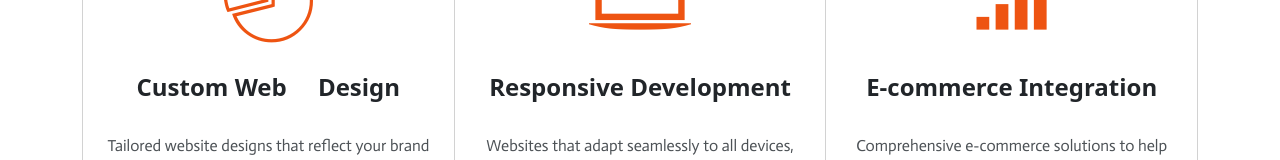
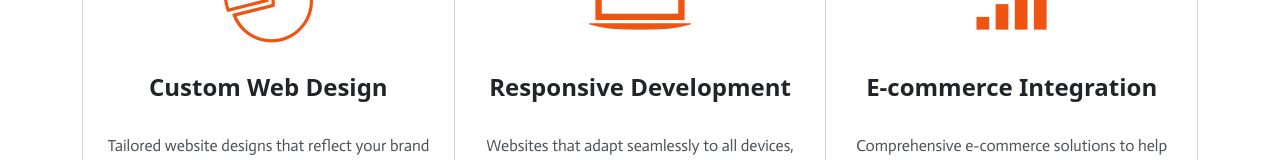
Before and after one commit to dreadlord-sedai/Navajo, a plain HTML site: page index.html in a window 1280 px wide. Shown: the part 431-591 px from the top of the page. Drawn offline with nearby package versions, Linux system fonts and the light colour scheme; files whose address does not match are found by name; a web font is replaced by a local one.

Commit message:
Update index.html

```diff
--- a/index.html
+++ b/index.html
@@ -57,7 +57,7 @@
                     <div class="card-group" data-aos="fade-up" data-aos-duration="700">
                         <div class="card">
                             <div class="card-body"><i class="icon ion-ios-pie-outline" style="font-size: 102px;color: rgb(238,84,18);"></i>
-                                <h4 class="card-title"><strong><span style="color: hsla(var(--ws-surface-heading-4-color), var(--ws-surface-heading-4-color-opacity));">Custom Web&nbsp; &nbsp; &nbsp;Design</span></strong></h4>
+                                <h4 class="card-title"><strong><span style="color: hsla(var(--ws-surface-heading-4-color), var(--ws-surface-heading-4-color-opacity));">Custom Web Design</span></strong></h4>
                                 <p class="card-text" style="color: rgba(58,63,68,0.9);font-family: Actor, sans-serif;"><br><span style="color: hsla(var(--ws-surface-paragraph-color), var(--ws-surface-paragraph-color-opacity)); background-color: hsla(var(--ws-surface-background-color), 1);">Tailored website designs that reflect your brand identity and provide an engaging user experience</span><br><br></p>
                             </div>
                         </div>
```
